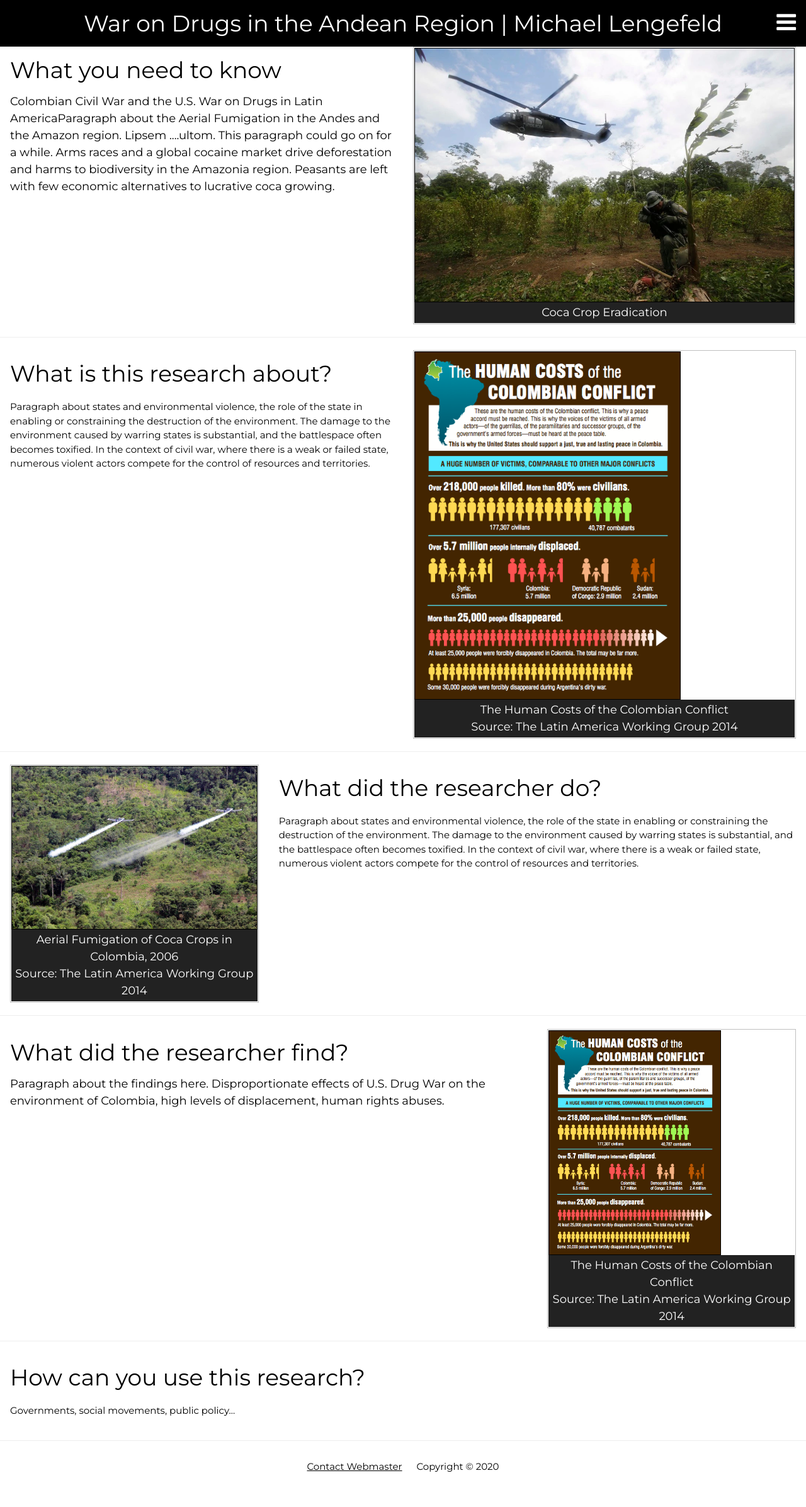
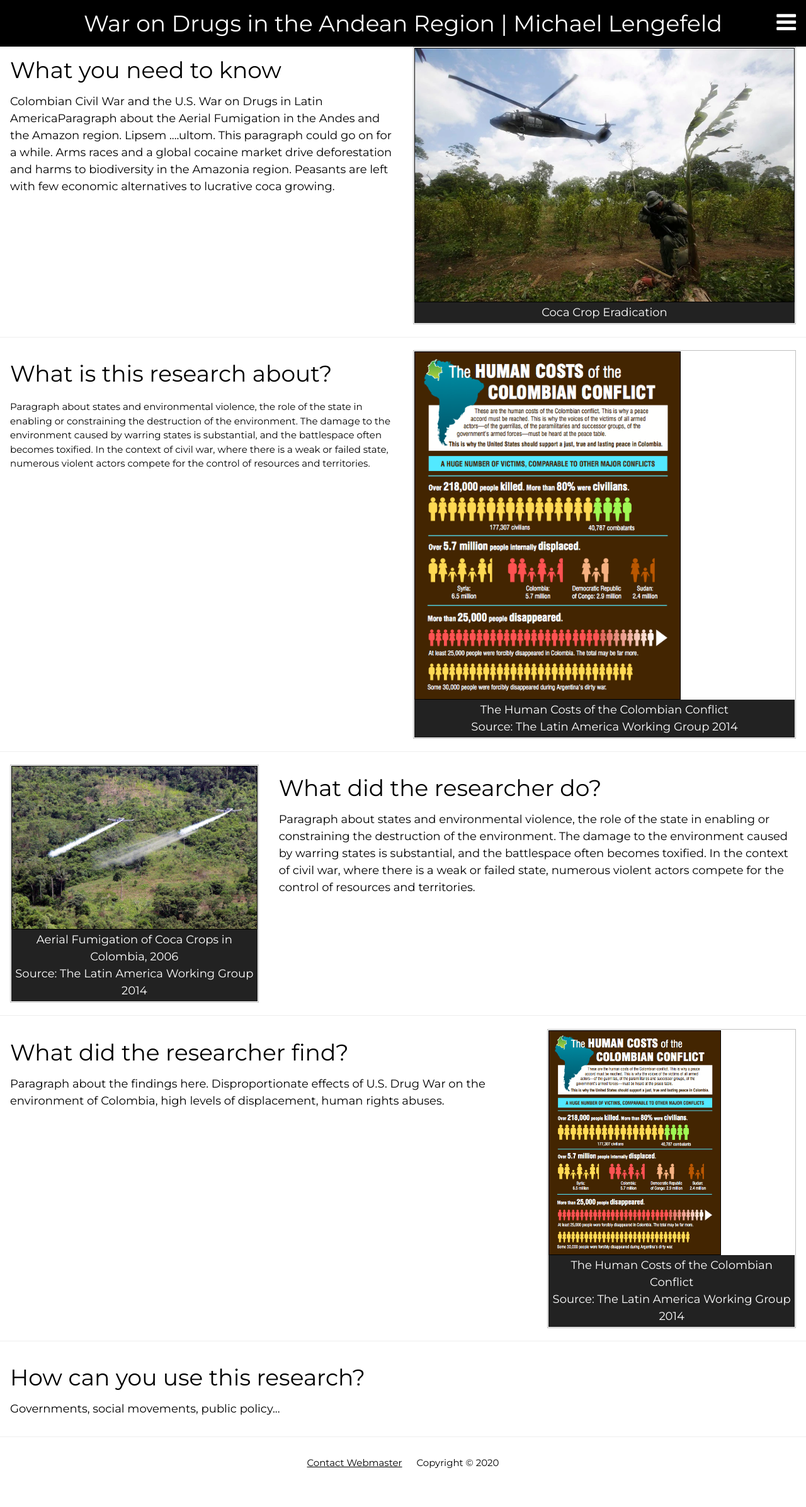
Before and after one commit to resilience1/resilience1.github.io, a Jekyll site: the page built from research/colombia.html, in a window 1280 px wide. Shown: the whole page at 63% size. Built offline with Jekyll 4.4.1, drawn with Linux system fonts in a browser that asks for light colours; nearby versions of some CDN libraries.

Commit message:
Update colombia.html

```diff
--- a/research/colombia.html
+++ b/research/colombia.html
@@ -112,12 +112,12 @@
 		</div>
 		<div class="w3-twothird w3-container">
 			<h1>What did the researcher do?</h1>
-				<p>Paragraph about states and environmental violence, the role of the state in enabling or constraining the
+				<h2>Paragraph about states and environmental violence, the role of the state in enabling or constraining the
 					destruction of the environment. The damage to the environment caused by
 					warring states is substantial, and the battlespace often becomes toxified.
 					In the context of civil war, where there is a weak or failed state, numerous
 					violent actors compete for the control of resources and territories.
-				</p>
+				</h2>
 		</div>
 	</div>
 	<hr>
@@ -133,7 +133,7 @@
 		<div class="w3-third w3-container">
 			<figure class="item">
 			<img src="/img/Human_cost_colombia.jpg" alt="Human Cost of the Colombian Conflict"
-			     style="width:70%; height: 70%; border:1px solid black">
+			     style="width:70%; height: 70%; border:1px solid black; align:middle">
 				<figcaption class="caption">The Human Costs of the Colombian Conflict<br>
 					Source: The Latin America Working Group 2014
 				</figcaption>
@@ -144,8 +144,8 @@
 	<div class="w3-row">
 		<div class="w3-container">
 			<h1>How can you use this research?</h1>
-			<p>Governments, social movements, public policy...
-			</p>
+			<h2>Governments, social movements, public policy...
+			</h2>
 		</div>
 	</div>
 	<hr>
```
